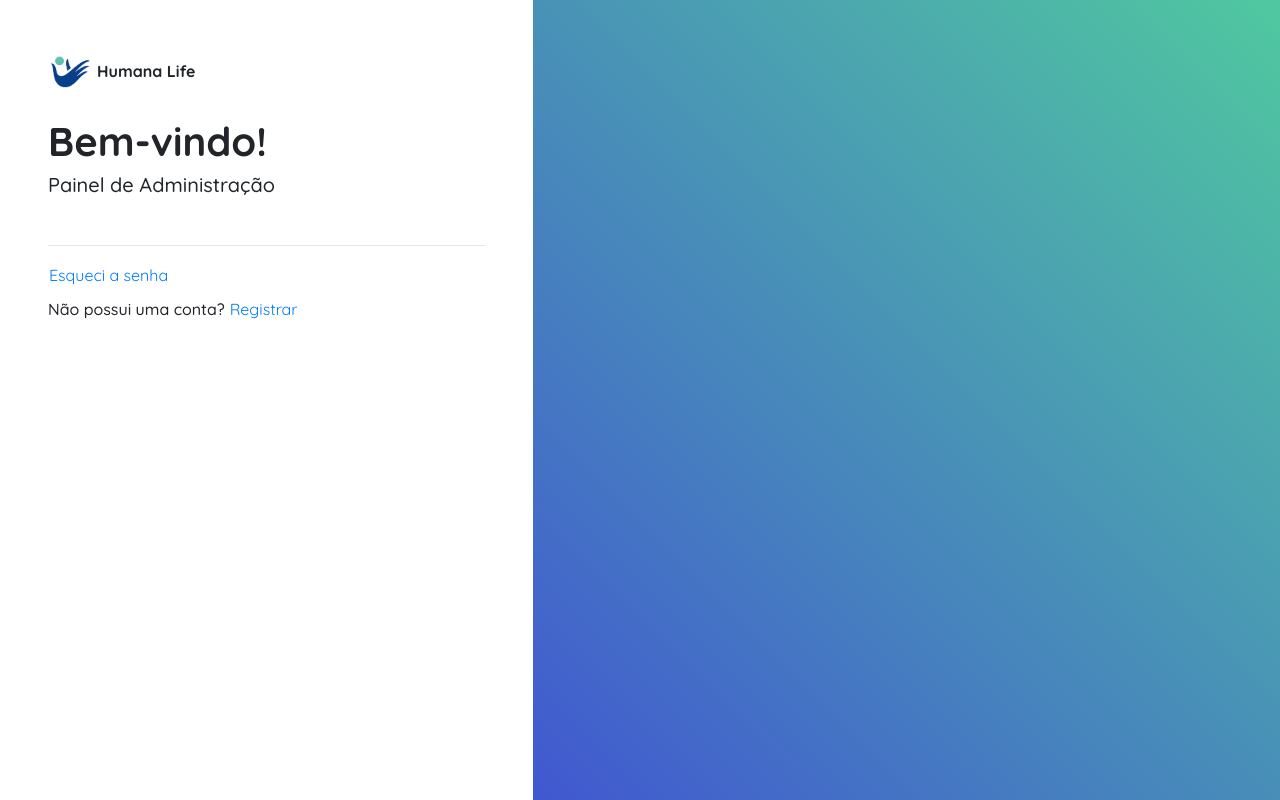
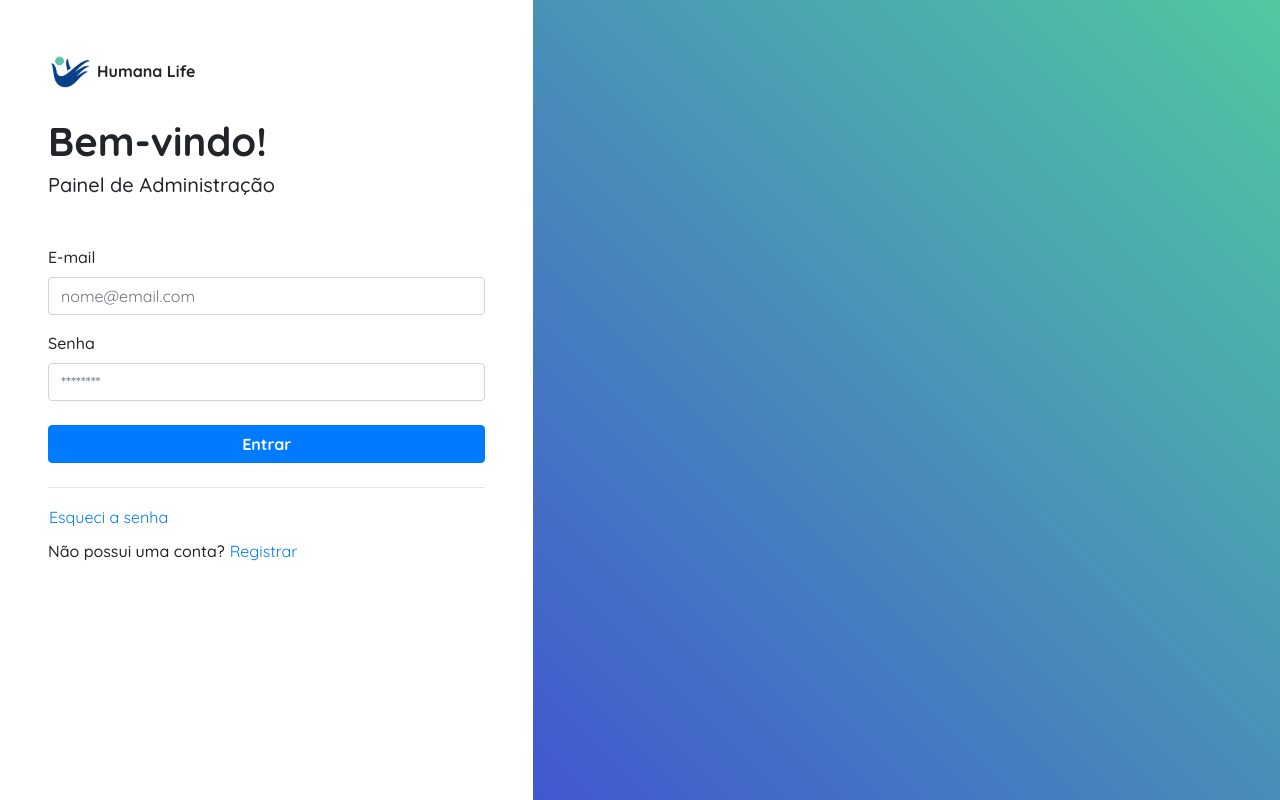
Before and after one commit to gugarosa/react_boilerplate, a React (Create React App) app: page /login in a window 1280 px wide. Built offline with nearby package versions, Linux system fonts and the light colour scheme; what @fortawesome/pro-regular-svg-icons would draw is missing.

Commit message:
De-componentizing much specifity.

```diff
--- a/src/components/auth/Landing.js
+++ b/src/components/auth/Landing.js
@@ -1,16 +1,50 @@
 import React from "react";
-import { LandingHeader } from "./LandingHeader";
-import { LandingFooter } from "./LandingFooter";
+import { Link } from "react-router-dom";
+import { LandingForm } from "./LandingForm";
+
+import logo from "../../assets/img/logo.svg";
 
 import "./landing.scss";
 
-export const Landing = ({ header, footer }) => {
+export const Landing = ({ header, form, footer }) => {
     return (
         <div className="container-fluid">
             <div className="row landing">
                 <div className="col-md-6 col-xl-5 p-4 p-md-5">
-                    <LandingHeader header={header} />
-                    <LandingFooter footer={footer} />
+                    <div className="row no-gutters align-items-center mb-4 landing-header">
+                        <img className="mr-1" src={logo} alt="Humana Life" />
+                        <span className="font-weight-bold">Humana Life</span>
+                    </div>
+                    <div className="mb-5">
+                        <h1 className="font-weight-bold">{header.title}</h1>
+                        <h5>{header.subtitle}</h5>
+                    </div>
+                    {form ? <LandingForm form={form} /> : null}
+                    <hr></hr>
+                    <div className="mt-auto">
+                        {footer.map((item) => (
+                            <div className="mb-2" key={item.link}>
+                                {item.text ? (
+                                    <span className="mr-1 font-weight-l-bold">{item.text}</span>
+                                ) : null}
+                                {item.linkUrl ? (
+                                    <Link
+                                        to={item.linkUrl}
+                                        className="btn btn-link align-baseline p-0"
+                                    >
+                                        {item.link}
+                                    </Link>
+                                ) : (
+                                    <button
+                                        onClick={() => item.function()}
+                                        className="btn btn-link align-baseline p-0"
+                                    >
+                                        {item.link}
+                                    </button>
+                                )}
+                            </div>
+                        ))}
+                    </div>
                 </div>
                 <div className="col-md-6 col-xl-7 d-none d-md-block landing__bg"></div>
             </div>
--- a/src/components/auth/LandingFooter.js
+++ /dev/null
@@ -1,33 +0,0 @@
-import React from "react";
-import { Link } from "react-router-dom";
-
-import "./landing.scss";
-
-export const LandingFooter = ({ footer }) => {
-    return (
-        <>
-            <hr></hr>
-            <div className="mt-auto">
-                {footer.map((item) => (
-                    <div className="mb-2" key={item.link}>
-                        {item.text ? (
-                            <span className="mr-1 font-weight-l-bold">{item.text}</span>
-                        ) : null}
-                        {item.linkUrl ? (
-                            <Link to={item.linkUrl} className="btn btn-link align-baseline p-0">
-                                {item.link}
-                            </Link>
-                        ) : (
-                            <button
-                                onClick={() => item.function()}
-                                className="btn btn-link align-baseline p-0"
-                            >
-                                {item.link}
-                            </button>
-                        )}
-                    </div>
-                ))}
-            </div>
-        </>
-    );
-};
--- a/src/components/auth/LandingForm.js
+++ b/src/components/auth/LandingForm.js
@@ -1,5 +1,36 @@
 import React from "react";
+import { useForm } from "react-hook-form";
+import { FontAwesomeIcon } from "@fortawesome/react-fontawesome";
 
-export const Form = () => {
-    return <div></div>;
+import "./landing.scss";
+
+export const LandingForm = ({ form }) => {
+    const { register, handleSubmit } = useForm();
+
+    const onSubmit = (data) => {
+        console.log(data);
+    };
+
+    return (
+        <form className="mb-4" onSubmit={handleSubmit(onSubmit)}>
+            {form.input.map((item) => (
+                <div className="form-group" key={item.name}>
+                    <label className="font-weight-l-bold">{item.label}</label>
+                    <input
+                        className="form-control"
+                        name={item.name}
+                        type={item.type}
+                        placeholder={item.placeholder}
+                        ref={register}
+                    />
+                </div>
+            ))}
+            <button
+                className="btn btn-primary btn-block font-weight-bold mt-4"
+                onClick={() => form.button.function({ user: "user", token: "token" })}
+            >
+                <FontAwesomeIcon icon={["far", form.button.icon]} /> {form.button.text}
+            </button>
+        </form>
+    );
 };
--- a/src/components/auth/LandingHeader.js
+++ /dev/null
@@ -1,19 +0,0 @@
-import React from "react";
-
-import logo from "../../assets/img/logo.svg";
-import "./landing.scss";
-
-export const LandingHeader = ({ header }) => {
-    return (
-        <>
-            <div className="row no-gutters align-items-center mb-4 landing-header">
-                <img className="mr-1" src={logo} alt="Humana Life" />
-                <span className="font-weight-bold">Humana Life</span>
-            </div>
-            <div className="mb-5">
-                <h1 className="font-weight-bold">{header.title}</h1>
-                <h5>{header.subtitle}</h5>
-            </div>
-        </>
-    );
-};
--- a/src/components/auth/landing.scss
+++ b/src/components/auth/landing.scss
@@ -1,4 +1,9 @@
 // Common
+.custom-control-label::after,
+.custom-control-label::before {
+    top: 0.35rem !important;
+}
+
 .font-weight-l-bold {
     font-weight: 500;
 }
--- a/src/views/auth/ForgotPassword.js
+++ b/src/views/auth/ForgotPassword.js
@@ -1,10 +1,5 @@
 import React from "react";
 import { useForm } from "react-hook-form";
-import { Link } from "react-router-dom";
-import { FontAwesomeIcon } from "@fortawesome/react-fontawesome";
-
-import "./auth.scss";
-import logo from "../../assets/img/logo.svg";
 
 import { Landing } from "../../components/auth/Landing";
 
--- a/src/views/auth/Login.js
+++ b/src/views/auth/Login.js
@@ -1,14 +1,36 @@
 import React, { useContext } from "react";
-import { useForm } from "react-hook-form";
 
 import { AuthContext } from "../../context/Auth";
-
 import { Landing } from "../../components/auth/Landing";
 
 export const Login = () => {
+    const { login } = useContext(AuthContext);
+
     const header = {
         title: "Bem-vindo!",
         subtitle: "Painel de Administração",
+    };
+
+    const form = {
+        input: [
+            {
+                label: "E-mail",
+                name: "email",
+                type: "email",
+                placeholder: "nome@email.com",
+            },
+            {
+                label: "Senha",
+                name: "password",
+                type: "password",
+                placeholder: "********",
+            },
+        ],
+        button: {
+            function: login,
+            icon: "sign-in-alt",
+            text: "Entrar",
+        },
     };
 
     const footer = [
@@ -26,69 +48,5 @@ export const Login = () => {
         },
     ];
 
-    const { login } = useContext(AuthContext);
-    const { register, handleSubmit } = useForm();
-
-    const onSubmit = (data) => {
-        console.log(data);
-    };
-
-    return (
-        <Landing header={header} footer={footer} />
-        // <div className="container-fluid">
-        //     <div className="row auth">
-        //         <div className="col-md-6 col-xl-5 p-4 p-md-5 auth-main">
-        //             <div className="row no-gutters align-items-center mb-4 auth-main__header">
-        //                 <img className="mr-1" src={logo} alt="Humana Life" />
-        //                 <span className="font-weight-bold">Humana Life</span>
-        //             </div>
-        //             <div className="mb-5">
-        //                 <h1 className="font-weight-bold">Bem-vindo!</h1>
-        //                 <h4>Painel de Administração</h4>
-        //             </div>
-        //             <form className="mb-4" onSubmit={handleSubmit(onSubmit)}>
-        //                 <div className="form-group">
-        //                     <label className="font-weight-l-bold">E-mail</label>
-        //                     <input
-        //                         className="form-control"
-        //                         name="email"
-        //                         type="email"
-        //                         placeholder="nome@email.com"
-        //                         ref={register}
-        //                     />
-        //                 </div>
-        //                 <div className="form-group mb-4">
-        //                     <label className="font-weight-l-bold">Senha</label>
-        //                     <input
-        //                         className="form-control"
-        //                         name="password"
-        //                         type="password"
-        //                         placeholder="********"
-        //                         ref={register}
-        //                     />
-        //                 </div>
-        //                 <button
-        //                     className="btn btn-primary btn-block font-weight-bold"
-        //                     onClick={() => login({ user: "user", token: "token" })}
-        //                 >
-        //                     <FontAwesomeIcon icon={["far", "sign-in-alt"]} /> Entrar
-        //                 </button>
-        //             </form>
-        //             <hr></hr>
-        //             <div className="mt-auto">
-        //                 <Link to={"/forgot-password"} className="btn btn-link p-0 mb-2">
-        //                     Esqueci a senha
-        //                 </Link>
-        //                 <div>
-        //                     <span className="mr-1 font-weight-l-bold">Não possui uma conta?</span>
-        //                     <Link to={"/register"} className="btn btn-link align-baseline p-0">
-        //                         Registrar
-        //                     </Link>
-        //                 </div>
-        //             </div>
-        //         </div>
-        //         <div className="col-md-6 col-xl-7 d-none d-md-block auth-alt"></div>
-        //     </div>
-        // </div>
-    );
+    return <Landing header={header} form={form} footer={footer} />;
 };
--- a/src/views/auth/NotFound.js
+++ b/src/views/auth/NotFound.js
@@ -8,6 +8,8 @@ export const NotFound = ({ history }) => {
         subtitle: "Por acaso você está perdido? Esta página ainda não existe.",
     };
 
+    const form = null;
+
     const footer = [
         {
             text: "Voltar para a",
@@ -17,5 +19,5 @@ export const NotFound = ({ history }) => {
         },
     ];
 
-    return <Landing header={header} footer={footer} />;
+    return <Landing header={header} form={form} footer={footer} />;
 };
--- a/src/views/auth/auth.scss
+++ /dev/null
@@ -1,24 +0,0 @@
-.custom-control-label::after,
-.custom-control-label::before {
-    top: 0.35rem !important;
-}
-
-.font-weight-l-bold {
-    font-weight: 500;
-}
-
-.auth {
-    min-height: 100vh;
-
-    &-main {
-        &__header {
-            img {
-                width: 45px;
-            }
-        }
-    }
-
-    &-alt {
-        background: linear-gradient(-135deg, #50c8a0, #4158d0);
-    }
-}
```
